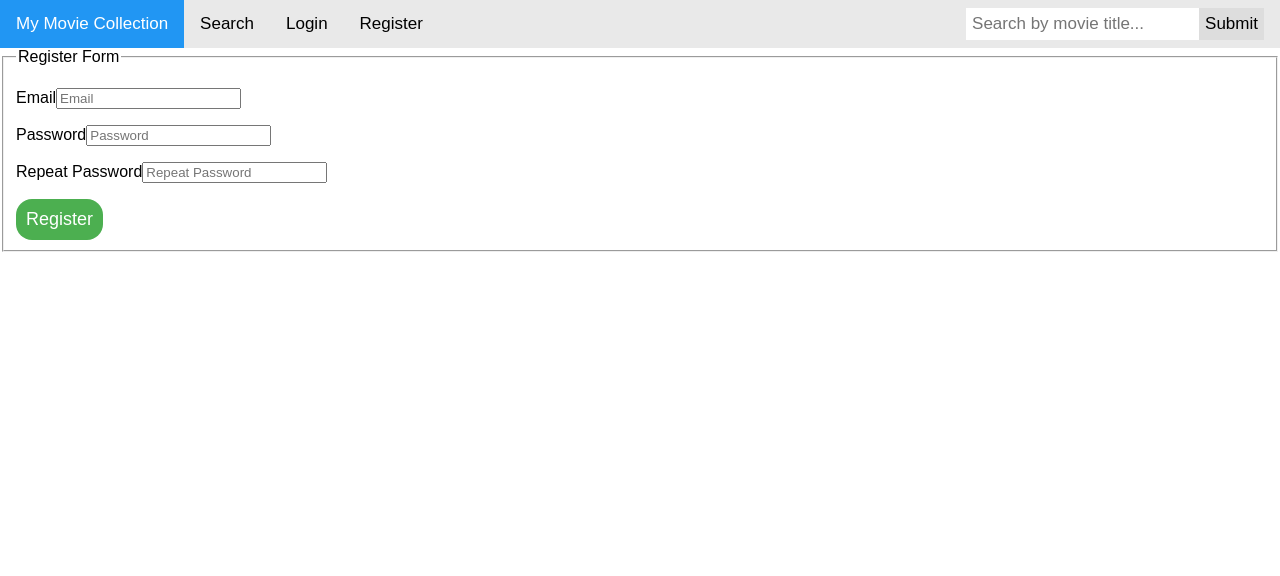
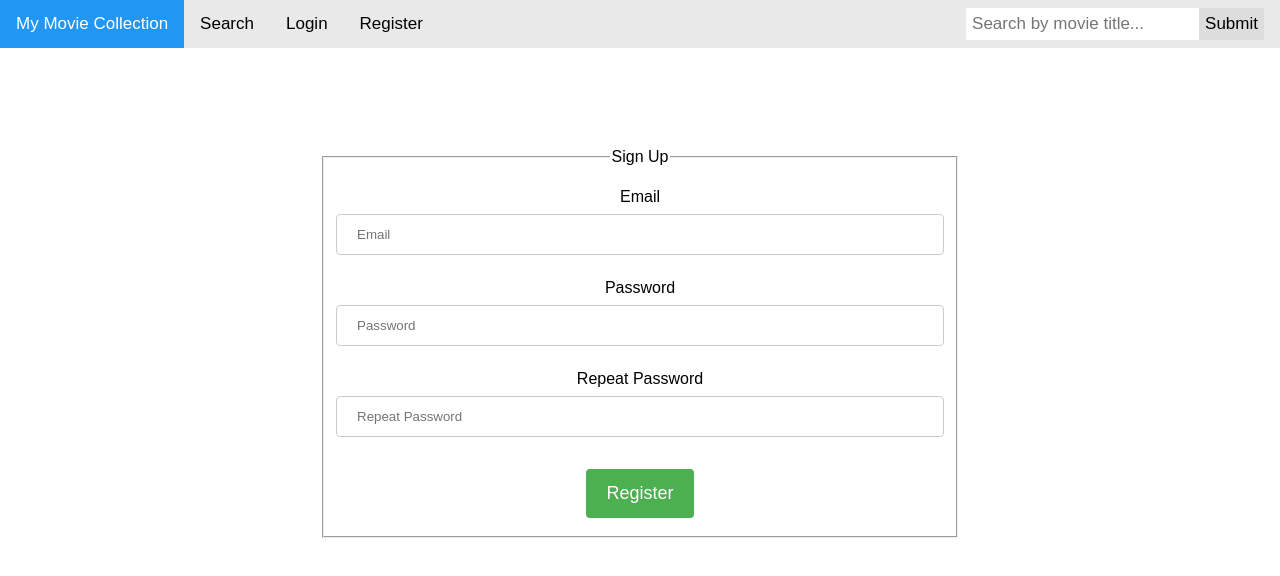
Before and after one commit to MiroslavIvanovCommits/Movie-library, a React (Create React App) app in the folder my-app/: page /register in a window 1280 px wide. Shown: the top 576 px of the page. Built offline with nearby package versions, Linux system fonts and the light colour scheme.

Commit message:
Add proper Login and Register CSS

```diff
--- a/my-app/src/components/Home/Home.css
+++ b/my-app/src/components/Home/Home.css
@@ -56,3 +56,8 @@
     background-color: #cb376a;
     border: 1px solid #db7598;
 }
+
+.favourites h1 {
+    margin-top: 50px;
+    text-align: center;
+}
--- a/my-app/src/components/Login/Login.css
+++ b/my-app/src/components/Login/Login.css
@@ -0,0 +1,41 @@
+#login-page {
+    width: 50%;
+    text-align: center;
+    margin: 100px auto;
+}
+
+#login-page input[type=text],
+select {
+    width: 100%;
+    padding: 12px 20px;
+    margin: 8px 0;
+    display: inline-block;
+    border: 1px solid #ccc;
+    border-radius: 4px;
+    box-sizing: border-box;
+}
+
+#login-page input[type=password],
+select {
+    width: 100%;
+    padding: 12px 20px;
+    margin: 8px 0;
+    display: inline-block;
+    border: 1px solid #ccc;
+    border-radius: 4px;
+    box-sizing: border-box;
+}
+
+#login-page input[type=submit] {
+    background-color: #4CAF50;
+    color: white;
+    padding: 14px 20px;
+    margin: 8px 0;
+    border: none;
+    border-radius: 4px;
+    cursor: pointer;
+}
+
+#login-page input[type=submit]:hover {
+    background-color: #45a049;
+}
--- a/my-app/src/components/Login/Login.js
+++ b/my-app/src/components/Login/Login.js
@@ -30,7 +30,7 @@ const Login = () => {
         <section id="login-page" className="login">
             <form id="login-form" onSubmit={onLoginHandler} method="POST">
                 <fieldset>
-                    <legend>Login Form</legend>
+                    <legend>Sign In</legend>
                     <p className="field">
                         <label htmlFor="email">Email</label>
                         <span className="input">
--- a/my-app/src/components/Register/Register.css
+++ b/my-app/src/components/Register/Register.css
@@ -0,0 +1,41 @@
+#register-page {
+    width: 50%;
+    text-align: center;
+    margin: 100px auto;
+}
+
+#register-page input[type=text],
+select {
+    width: 100%;
+    padding: 12px 20px;
+    margin: 8px 0;
+    display: inline-block;
+    border: 1px solid #ccc;
+    border-radius: 4px;
+    box-sizing: border-box;
+}
+
+#register-page input[type=password],
+select {
+    width: 100%;
+    padding: 12px 20px;
+    margin: 8px 0;
+    display: inline-block;
+    border: 1px solid #ccc;
+    border-radius: 4px;
+    box-sizing: border-box;
+}
+
+#register-page input[type=submit] {
+    background-color: #4CAF50;
+    color: white;
+    padding: 14px 20px;
+    margin: 8px 0;
+    border: none;
+    border-radius: 4px;
+    cursor: pointer;
+}
+
+#register-page input[type=submit]:hover {
+    background-color: #45a049;
+}
--- a/my-app/src/components/Register/Register.js
+++ b/my-app/src/components/Register/Register.js
@@ -22,7 +22,7 @@ const Register = () => {
         <section id="register-page" className="register">
             <form id="register-form" action="" method="POST" onSubmit={registerSubmintHandler}>
                 <fieldset>
-                    <legend>Register Form</legend>
+                    <legend>Sign Up</legend>
                     <p className="field">
                         <label htmlFor="email">Email</label>
                         <span className="input">
```
Also changed, not shown: 1 other file (tests, documents, lock files or other folders).
